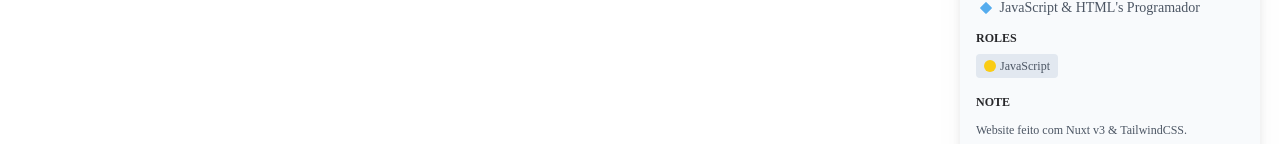
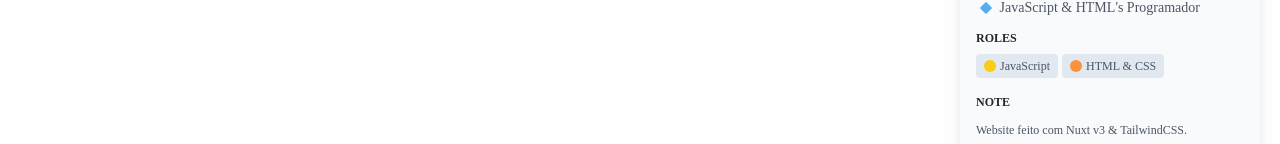
Before and after one commit to CroneGamesPlays/cronedev, a Nuxt app: page / in a window 1280 px wide. Shown: the part 525-669 px from the top of the page. Built offline with nearby package versions, Linux system fonts and the light colour scheme; no server answers; a web font is replaced by a local one.

Commit message:
Update index.vue

```diff
--- a/components/user/roles/index.vue
+++ b/components/user/roles/index.vue
@@ -2,5 +2,6 @@
 	<h2 class="font-bold text-xs text-zinc-800 dark:text-slate-300 leading-4 mb-2 uppercase">Roles</h2>
 	<div aria-label="Roles" role="list" tabindex="0" class="mt-0.5 mb-3 flex flex-wrap">
 		<user-roles-item role="JavaScript" class-color="bg-yellow-400" />
+		<user-roles-item role="HTML & CSS" class-color="bg-orange-400" />
 	</div>
 </template>
```
